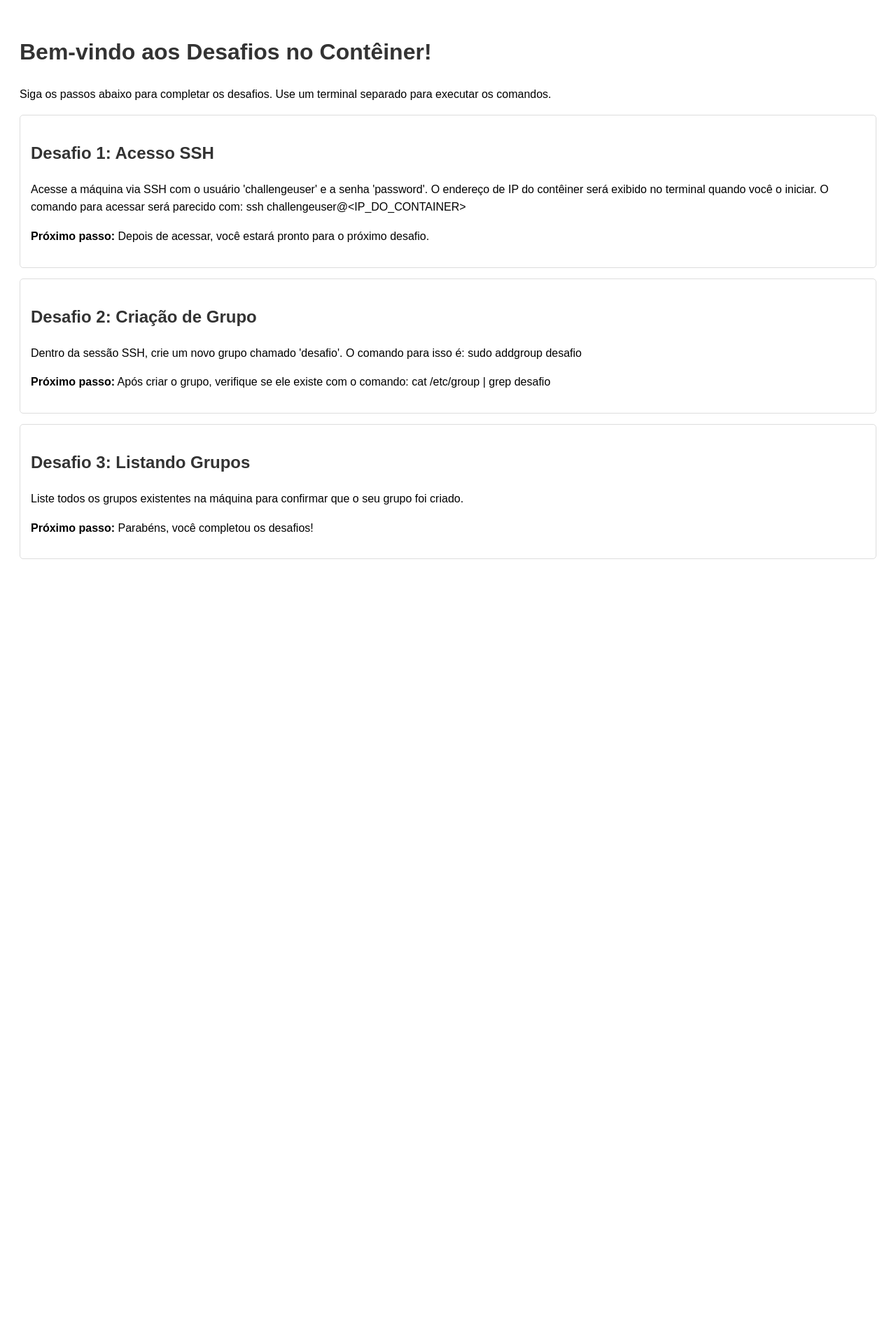
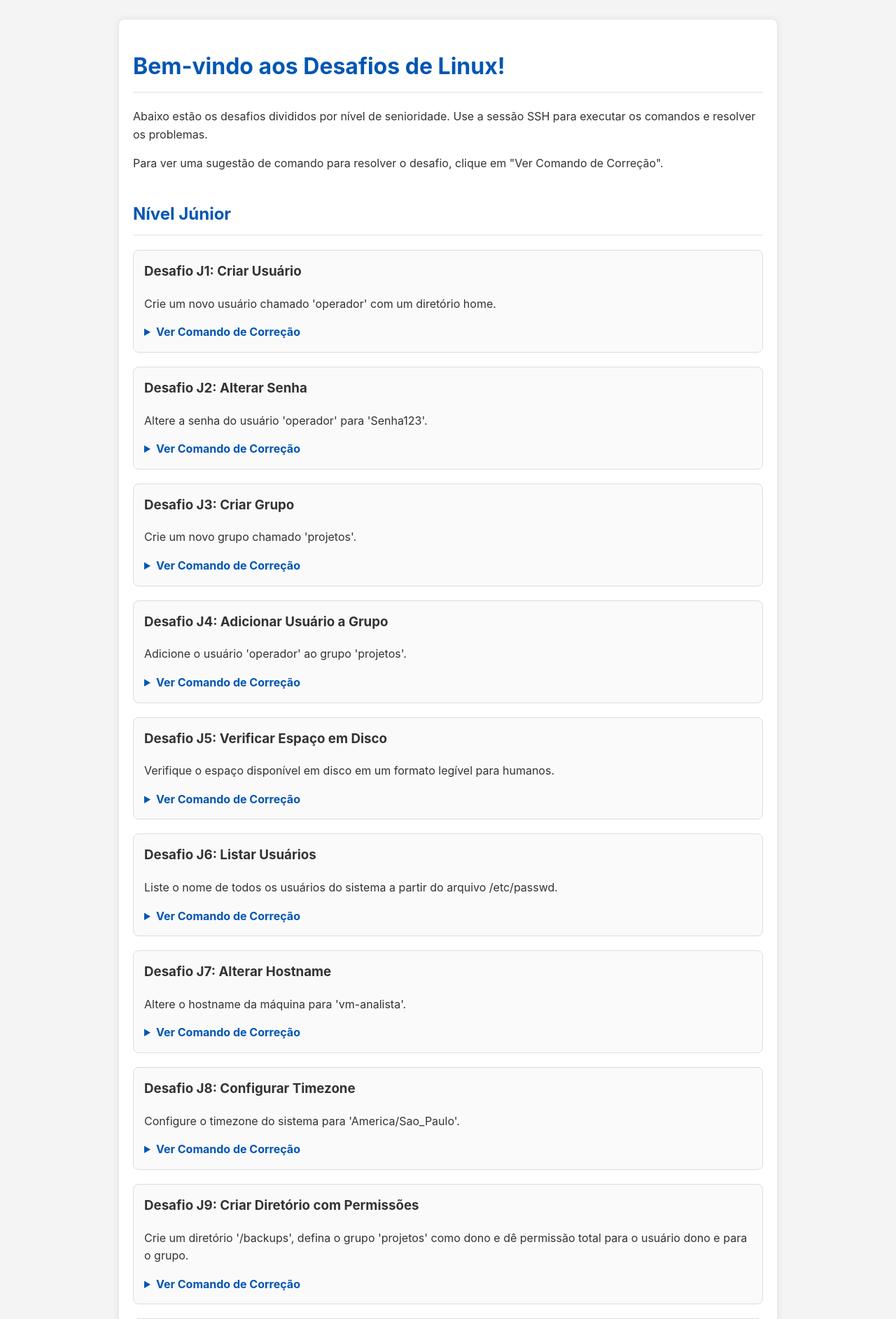
Before and after one commit to rarikmilkrai/ContainerEntrevistaTesteComandos, a Flask app: page / in a window 1280 px wide. Shown: the top 1885 px of the page at 70% size. Before the commit the page ends 799 px from the top, so only its background shows below. Run offline with Flask 3, Linux system fonts and the light colour scheme.

Commit message:
Feat: Add Tiered Challenges (Junior, Pleno, Senior)
This commit enhances the Dockerized challenge environment by introducing a tiered structure for the challenges, catering to different skill levels: Junior, Pleno, and Senior.

Key changes include:
- The Flask application (`app.py`) has been updated to serve challenges categorized by difficulty.
- The web interface (`index.html`) is redesigned to present the challenges in three distinct sections.
- The `Dockerfile` is significantly expanded to include numerous packages required for the advanced challenges, such as `apache2`, `lvm2`, `nfs-kernel-server`, `strace`, and `trivy`.
- The `README.md` is updated with new instructions, explaining the tiered structure and the critical `--privileged` flag required to run the container for advanced tasks.

```diff
--- a/app/app.py
+++ b/app/app.py
@@ -4,30 +4,250 @@ app = Flask(__name__)
 
 @app.route('/')
 def index():
-    # The container's IP will be dynamically determined.
-    # For now, we'll use a placeholder.
-    # The user will be 'challengeuser' and the password 'password'
-    challenges = [
+    junior_challenges = [
         {
-            "id": 1,
-            "title": "Acesso SSH",
-            "description": "Acesse a máquina via SSH com o usuário 'challengeuser' e a senha 'password'. O endereço de IP do contêiner será exibido no terminal quando você o iniciar. O comando para acessar será parecido com: ssh challengeuser@<IP_DO_CONTAINER>",
-            "next_step": "Depois de acessar, você estará pronto para o próximo desafio."
+            "id": "J1",
+            "title": "Criar Usuário",
+            "description": "Crie um novo usuário chamado 'operador' com um diretório home.",
+            "correction": "sudo useradd -m operador"
         },
         {
-            "id": 2,
-            "title": "Criação de Grupo",
-            "description": "Dentro da sessão SSH, crie um novo grupo chamado 'desafio'. O comando para isso é: sudo addgroup desafio",
-            "next_step": "Após criar o grupo, verifique se ele existe com o comando: cat /etc/group | grep desafio"
+            "id": "J2",
+            "title": "Alterar Senha",
+            "description": "Altere a senha do usuário 'operador' para 'Senha123'.",
+            "correction": "echo 'operador:Senha123' | sudo chpasswd"
         },
         {
-            "id": 3,
-            "title": "Listando Grupos",
-            "description": "Liste todos os grupos existentes na máquina para confirmar que o seu grupo foi criado.",
-            "next_step": "Parabéns, você completou os desafios!"
+            "id": "J3",
+            "title": "Criar Grupo",
+            "description": "Crie um novo grupo chamado 'projetos'.",
+            "correction": "sudo groupadd projetos"
+        },
+        {
+            "id": "J4",
+            "title": "Adicionar Usuário a Grupo",
+            "description": "Adicione o usuário 'operador' ao grupo 'projetos'.",
+            "correction": "sudo usermod -aG projetos operador"
+        },
+        {
+            "id": "J5",
+            "title": "Verificar Espaço em Disco",
+            "description": "Verifique o espaço disponível em disco em um formato legível para humanos.",
+            "correction": "df -h"
+        },
+        {
+            "id": "J6",
+            "title": "Listar Usuários",
+            "description": "Liste o nome de todos os usuários do sistema a partir do arquivo /etc/passwd.",
+            "correction": "cut -d: -f1 /etc/passwd"
+        },
+        {
+            "id": "J7",
+            "title": "Alterar Hostname",
+            "description": "Altere o hostname da máquina para 'vm-analista'.",
+            "correction": "sudo hostnamectl set-hostname vm-analista"
+        },
+        {
+            "id": "J8",
+            "title": "Configurar Timezone",
+            "description": "Configure o timezone do sistema para 'America/Sao_Paulo'.",
+            "correction": "sudo timedatectl set-timezone America/Sao_Paulo"
+        },
+        {
+            "id": "J9",
+            "title": "Criar Diretório com Permissões",
+            "description": "Crie um diretório '/backups', defina o grupo 'projetos' como dono e dê permissão total para o usuário dono e para o grupo.",
+            "correction": "sudo mkdir /backups && sudo chgrp projetos /backups && sudo chmod 770 /backups"
+        },
+        {
+            "id": "J10",
+            "title": "Localizar Arquivos",
+            "description": "Localize todos os arquivos com a extensão '.log' dentro do diretório '/var/log'.",
+            "correction": "sudo find /var/log -name '*.log'"
+        },
+        {
+            "id": "J11",
+            "title": "Editar Arquivo /etc/hosts",
+            "description": "Adicione a seguinte entrada ao arquivo /etc/hosts: '192.168.1.50 servidor1'.",
+            "correction": "echo '192.168.1.50 servidor1' | sudo tee -a /etc/hosts"
+        },
+        {
+            "id": "J12",
+            "title": "Instalar um Pacote",
+            "description": "Instale o pacote 'wget'.",
+            "correction": "sudo apt-get update && sudo apt-get install -y wget"
+        },
+        {
+            "id": "J13",
+            "title": "Verificar Status de Serviço",
+            "description": "Verifique se o serviço 'sshd' está ativo.",
+            "correction": "sudo systemctl status sshd"
+        },
+        {
+            "id": "J14",
+            "title": "Listar Portas de Rede",
+            "description": "Verifique quais serviços estão escutando em portas de rede (TCP e UDP).",
+            "correction": "ss -tuln"
+        },
+        {
+            "id": "J15",
+            "title": "Encontrar PID de Processo",
+            "description": "Descubra o ID do processo (PID) do serviço 'sshd'.",
+            "correction": "pgrep sshd"
+        },
+        {
+            "id": "J16",
+            "title": "Criar um Alias",
+            "description": "Crie um alias permanente chamado 'atualiza' que execute a atualização dos pacotes do sistema.",
+            "correction": "echo \\\"alias atualiza='sudo apt-get update && sudo apt-get upgrade -y'\\\" >> ~/.bashrc && source ~/.bashrc"
+        },
+        {
+            "id": "J17",
+            "title": "Criar um Script Simples",
+            "description": "Crie um script executável em '/usr/local/bin/showdate' que exiba a data e a hora atuais.",
+            "correction": "echo -e '#!/bin/bash\\ndate' | sudo tee /usr/local/bin/showdate > /dev/null && sudo chmod +x /usr/local/bin/showdate"
+        },
+        {
+            "id": "J18",
+            "title": "Editar Mensagem do Dia",
+            "description": "Edite o arquivo '/etc/motd' para que exiba a mensagem 'Bem-vindo ao sistema!' no login.",
+            "correction": "echo 'Bem-vindo ao sistema!' | sudo tee /etc/motd"
         }
     ]
-    return render_template('index.html', challenges=challenges)
+
+    pleno_challenges = [
+        {
+            "id": "P1",
+            "title": "Particionamento com fdisk",
+            "description": "Crie um arquivo de 1GB em '/disk.img' para simular um disco. Associe-o a um dispositivo de loop (ex: /dev/loop0). Use 'fdisk' para criar uma nova partição primária neste disco e formate-a com o sistema de arquivos 'ext4'. (Nota: use 'sudo losetup -f' para achar um loop livre)",
+            "correction": "sudo fallocate -l 1G /disk.img && LOOP_DEV=$(sudo losetup -f) && sudo losetup $LOOP_DEV /disk.img && echo -e 'n\\np\\n1\\n\\n\\nw' | sudo fdisk $LOOP_DEV && sudo mkfs.ext4 ${LOOP_DEV}p1"
+        },
+        {
+            "id": "P2",
+            "title": "Gerenciamento com LVM",
+            "description": "Usando dois dispositivos de loop de 500MB cada, crie um Volume Group (VG) chamado 'vgdata' e um Logical Volume (LV) de 800MB chamado 'lvdata'. Formate-o com 'ext4' e monte-o em '/mnt/data'.",
+            "correction": "# Criar discos e VG: sudo fallocate -l 500M /disk1.img && sudo fallocate -l 500M /disk2.img && ... && sudo vgcreate vgdata /dev/loop0 /dev/loop1 && sudo lvcreate -L 800M -n lvdata vgdata && sudo mkfs.ext4 /dev/vgdata/lvdata && sudo mkdir /mnt/data && sudo mount /dev/vgdata/lvdata /mnt/data"
+        },
+        {
+            "id": "P3",
+            "title": "Redimensionar um LVM",
+            "description": "Aumente o tamanho do LV 'lvdata' em mais 200MB e expanda o sistema de arquivos para ocupar o novo espaço.",
+            "correction": "sudo lvextend -L+200M /dev/vgdata/lvdata && sudo resize2fs /dev/vgdata/lvdata"
+        },
+        {
+            "id": "P4",
+            "title": "Script de Verificação de Serviço",
+            "description": "Crie um script que verifique se o serviço 'apache2' está ativo. Se não estiver, o script deve iniciá-lo.",
+            "correction": "echo -e '#!/bin/bash\\nif ! systemctl is-active --quiet apache2; then\\n    sudo systemctl start apache2\\nfi' > check_apache.sh && chmod +x check_apache.sh"
+        },
+        {
+            "id": "P5",
+            "title": "Agendamento com Cron",
+            "description": "Agende uma tarefa no cron para que, todo dia à 1h da manhã, o sistema apague arquivos com a extensão '.tmp' no diretório '/tmp'.",
+            "correction": "(crontab -l 2>/dev/null; echo '0 1 * * * find /tmp -name \\\"*.tmp\\\" -delete') | sudo crontab -"
+        },
+        {
+            "id": "P6",
+            "title": "Regra de Firewall (UFW)",
+            "description": "Usando o 'ufw', crie uma regra que permita o acesso à porta 22 (SSH) apenas para a rede '192.168.10.0/24'.",
+            "correction": "sudo ufw allow from 192.168.10.0/24 to any port 22 proto tcp"
+        },
+        {
+            "id": "P7",
+            "title": "Serviço Customizado com SystemD",
+            "description": "Crie um serviço systemd chamado 'meu-servico.service' que executa o script '/usr/local/bin/showdate' (criado no nível júnior). Habilite e inicie o serviço.",
+            "correction": "echo -e '[Unit]\\nDescription=Meu Servico\\n\\n[Service]\\nExecStart=/usr/local/bin/showdate\\n\\n[Install]\\nWantedBy=multi-user.target' | sudo tee /etc/systemd/system/meu-servico.service && sudo systemctl enable --now meu-servico.service"
+        },
+        {
+            "id": "P8",
+            "title": "Manipulação de Texto com 'sed'",
+            "description": "Crie um arquivo 'log.txt' com a palavra 'erro' repetida várias vezes. Use o 'sed' para substituir todas as ocorrências de 'erro' por 'falha' diretamente no arquivo.",
+            "correction": "echo 'erro erro erro' > log.txt && sed -i 's/erro/falha/g' log.txt"
+        },
+        {
+            "id": "P9",
+            "title": "Manipulação de Texto com 'awk'",
+            "description": "Use 'awk' para listar o nome de todos os usuários do sistema que possuem um UID (User ID) igual ou superior a 1000.",
+            "correction": "awk -F: '$3 >= 1000 {print $1}' /etc/passwd"
+        },
+        {
+            "id": "P10",
+            "title": "Configurar Virtual Hosts no Apache",
+            "description": "Configure dois virtual hosts no Apache: 'site1.desafio.com' e 'site2.desafio.com'. Cada um deve ter seu próprio arquivo de índice em diretórios separados dentro de '/var/www/'. Teste o acesso a eles usando 'curl' com o cabeçalho 'Host'.",
+            "correction": "# Criar dirs: sudo mkdir -p /var/www/site1.desafio.com && sudo mkdir -p /var/www/site2.desafio.com ... criar arquivos de conf em /etc/apache2/sites-available/ e usar a2ensite"
+        },
+        {
+            "id": "P11",
+            "title": "Restringir Acesso SSH",
+            "description": "Crie um grupo chamado 'restrito'. Adicione uma configuração ao 'sshd_config' para proibir o login SSH de qualquer usuário que pertença a este grupo.",
+            "correction": "sudo groupadd restrito && echo -e '\\nMatch Group restrito\\n    PasswordAuthentication no' | sudo tee -a /etc/ssh/sshd_config.d/60-custom.conf && sudo systemctl reload sshd"
+        },
+        {
+            "id": "P12",
+            "title": "Análise de Logs de Acesso",
+            "description": "Gere um relatório a partir do '/var/log/apache2/access.log' que mostre uma contagem de quantos requests cada endereço IP fez.",
+            "correction": "sudo awk '{print $1}' /var/log/apache2/access.log | sort | uniq -c | sort -nr"
+        }
+    ]
+
+    senior_challenges = [
+        {
+            "id": "S1",
+            "title": "Troubleshooting com SystemD",
+            "description": "Um serviço chamado 'servico-quebrado.service' foi criado, mas falha ao iniciar. Investigue o log do sistema com 'journalctl' para descobrir a causa do erro, corrija o problema e inicie o serviço com sucesso.",
+            "correction": "# O serviço aponta para um script inexistente. O candidato deve criar o script ou corrigir o .service. journalctl -u servico-quebrado.service"
+        },
+        {
+            "id": "S2",
+            "title": "Análise de Processos com 'strace'",
+            "description": "Use o 'strace' para monitorar o processo 'sshd' e descobrir quais arquivos de configuração ele lê durante a inicialização. Salve a saída em um arquivo.",
+            "correction": "sudo strace -o /tmp/sshd_trace.txt -f $(pgrep -f /usr/sbin/sshd | head -1)"
+        },
+        {
+            "id": "S3",
+            "title": "Segurança com AppArmor",
+            "description": "Crie um perfil AppArmor para confinar um script '/usr/local/bin/meu_script' para que ele só possa ler o arquivo '/etc/hosts' e nada mais. Coloque o perfil em modo 'enforce'.",
+            "correction": "# Criar perfil em /etc/apparmor.d/usr.local.bin.meu_script e usar apparmor_parser."
+        },
+        {
+            "id": "S4",
+            "title": "Networking com 'iproute2'",
+            "description": "Crie uma nova interface de rede do tipo 'bridge' chamada 'br0'. Atribua a ela o endereço IP '10.20.30.1/24' e ative-a.",
+            "correction": "sudo ip link add name br0 type bridge && sudo ip addr add 10.20.30.1/24 dev br0 && sudo ip link set br0 up"
+        },
+        {
+            "id": "S5",
+            "title": "Scripting Avançado em Bash",
+            "description": "Escreva um script em Bash que aceite um nome de usuário como argumento. O script deve verificar se o argumento foi fornecido. Se sim, deve verificar se o usuário existe no sistema. Se existir, deve listar todos os processos pertencentes a esse usuário. O script deve ter tratamento de erros para cada etapa.",
+            "correction": "# O script deve usar if [ -z $1 ], id $1, e ps -u $1."
+        },
+        {
+            "id": "S6",
+            "title": "Conceitos de Orquestração",
+            "description": "Em um arquivo de texto em '/root/resposta.txt', explique a principal diferença entre um 'Deployment' e um 'StatefulSet' no Kubernetes e dê um exemplo de caso de uso para cada um.",
+            "correction": "# Resposta textual. Deployment para apps stateless (web server), StatefulSet para apps stateful (banco de dados)."
+        },
+        {
+            "id": "S7",
+            "title": "Ajuste de Performance do Kernel",
+            "description": "Use 'sysctl' para alterar o parâmetro do kernel 'net.core.somaxconn' para '1024'. A alteração deve ser persistente após reinicializações.",
+            "correction": "sudo sysctl -w net.core.somaxconn=1024 && echo 'net.core.somaxconn = 1024' | sudo tee /etc/sysctl.d/99-custom.conf"
+        },
+        {
+            "id": "S8",
+            "title": "Backup com 'tar' e Exclusões",
+            "description": "Crie um arquivo de backup compactado de todo o diretório '/var', mas exclua o subdiretório '/var/log'.",
+            "correction": "sudo tar --exclude='/var/log' -czvf /tmp/backup_var.tar.gz /var"
+        },
+        {
+            "id": "S9",
+            "title": "Análise de Segurança com Trivy",
+            "description": "Instale a ferramenta de scanner de vulnerabilidades 'Trivy' e execute uma varredura na imagem base do próprio contêiner ('ubuntu:22.04') para encontrar vulnerabilidades críticas.",
+            "correction": "# A correção envolve instalar o Trivy (via wget/dpkg) e executar 'trivy image ubuntu:22.04 --severity CRITICAL'"
+        }
+    ]
+
+    return render_template('index.html', junior_challenges=junior_challenges, pleno_challenges=pleno_challenges, senior_challenges=senior_challenges)
 
 if __name__ == '__main__':
     app.run(host='0.0.0.0', port=5000)
--- a/app/templates/index.html
+++ b/app/templates/index.html
@@ -1,26 +1,79 @@
 <!DOCTYPE html>
-<html lang="en">
+<html lang="pt-BR">
 <head>
     <meta charset="UTF-8">
     <meta name="viewport" content="width=device-width, initial-scale=1.0">
-    <title>Desafios no Contêiner</title>
+    <title>Desafios de Linux</title>
     <style>
-        body { font-family: sans-serif; line-height: 1.6; padding: 20px; }
-        .challenge { border: 1px solid #ddd; padding: 15px; margin-bottom: 15px; border-radius: 5px; }
-        h1, h2 { color: #333; }
+        body { font-family: -apple-system, BlinkMacSystemFont, "Segoe UI", Roboto, "Helvetica Neue", Arial, sans-serif; line-height: 1.6; padding: 20px; background-color: #f4f4f4; color: #333; }
+        .container { max-width: 900px; margin: 0 auto; background-color: #fff; padding: 20px; border-radius: 8px; box-shadow: 0 0 10px rgba(0,0,0,0.1); }
+        h1, h2 { color: #0056b3; border-bottom: 2px solid #eee; padding-bottom: 10px; }
+        .challenge { border: 1px solid #ddd; padding: 15px; margin-bottom: 20px; border-radius: 8px; background-color: #fafafa; }
+        .challenge h3 { margin-top: 0; color: #333; }
+        .challenge p { margin-bottom: 10px; }
+        details { margin-top: 15px; }
+        summary { cursor: pointer; font-weight: bold; color: #0056b3; }
+        .correction { background-color: #e9ecef; padding: 10px; border-radius: 5px; margin-top: 10px; font-family: "Courier New", Courier, monospace; white-space: pre-wrap; word-wrap: break-word; }
+        .level-section { margin-top: 40px; }
     </style>
 </head>
 <body>
-    <h1>Bem-vindo aos Desafios no Contêiner!</h1>
-    <p>Siga os passos abaixo para completar os desafios. Use um terminal separado para executar os comandos.</p>
+    <div class="container">
+        <h1>Bem-vindo aos Desafios de Linux!</h1>
+        <p>Abaixo estão os desafios divididos por nível de senioridade. Use a sessão SSH para executar os comandos e resolver os problemas.</p>
+        <p>Para ver uma sugestão de comando para resolver o desafio, clique em "Ver Comando de Correção".</p>
 
-    {% for challenge in challenges %}
-    <div class="challenge">
-        <h2>Desafio {{ challenge.id }}: {{ challenge.title }}</h2>
-        <p>{{ challenge.description }}</p>
-        <p><strong>Próximo passo:</strong> {{ challenge.next_step }}</p>
+        <!-- Seção Júnior -->
+        <div class="level-section">
+            <h2>Nível Júnior</h2>
+            {% for challenge in junior_challenges %}
+            <div class="challenge">
+                <h3>Desafio {{ challenge.id }}: {{ challenge.title }}</h3>
+                <p>{{ challenge.description }}</p>
+                <details>
+                    <summary>Ver Comando de Correção</summary>
+                    <div class="correction">
+                        <code>{{ challenge.correction }}</code>
+                    </div>
+                </details>
+            </div>
+            {% endfor %}
+        </div>
+
+        <!-- Seção Pleno -->
+        <div class="level-section">
+            <h2>Nível Pleno</h2>
+            {% for challenge in pleno_challenges %}
+            <div class="challenge">
+                <h3>Desafio {{ challenge.id }}: {{ challenge.title }}</h3>
+                <p>{{ challenge.description }}</p>
+                <details>
+                    <summary>Ver Comando de Correção</summary>
+                    <div class="correction">
+                        <code>{{ challenge.correction }}</code>
+                    </div>
+                </details>
+            </div>
+            {% endfor %}
+        </div>
+
+        <!-- Seção Sênior -->
+        <div class="level-section">
+            <h2>Nível Sênior</h2>
+            {% for challenge in senior_challenges %}
+            <div class="challenge">
+                <h3>Desafio {{ challenge.id }}: {{ challenge.title }}</h3>
+                <p>{{ challenge.description }}</p>
+                <details>
+                    <summary>Ver Comando de Correção</summary>
+                    <div class="correction">
+                        <code>{{ challenge.correction }}</code>
+                    </div>
+                </details>
+            </div>
+            {% endfor %}
+        </div>
+
     </div>
-    {% endfor %}
-
 </body>
 </html>
```
Also changed, not shown: README.md, 1 other file.
